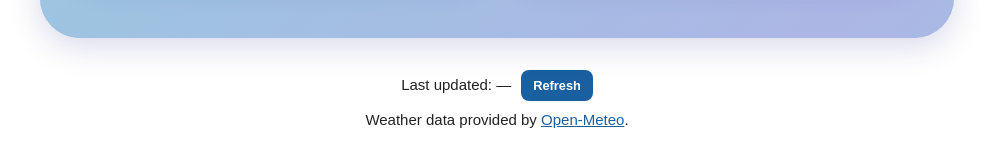
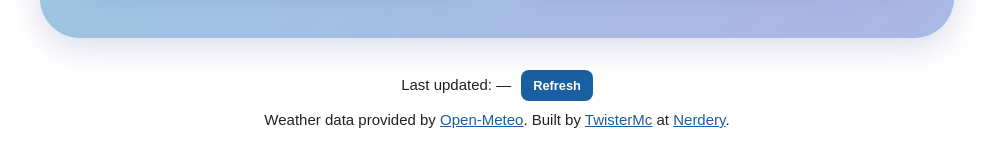
Before and after one commit to TwisterMc/weather-next, a Next.js app: page / in a window 1280 px wide. Shown: the part 725-890 px from the top of the page, without its empty margins (143-1136 px from the left). Built offline with nearby package versions, Linux system fonts and the light colour scheme; no server answers.

Commit message:
update footer text to include attribution for TwisterMc and Nerdery

```diff
--- a/src/components/Footer/Footer.tsx
+++ b/src/components/Footer/Footer.tsx
@@ -21,7 +21,7 @@ export default function Footer() {
             <a href="https://open-meteo.com/" target="_blank" rel="noopener noreferrer" className="app-footer__link">
                 Open-Meteo
             </a>
-            .
+            . Built by <a href="https://www.twistermc.com" target="_blank" rel="noopener noreferrer" className="app-footer__link">TwisterMc</a> at <a href="https://nerdery.com" target="_blank" rel="noopener noreferrer" className="app-footer__link">Nerdery</a>.
         </footer>
     );
 }
```
